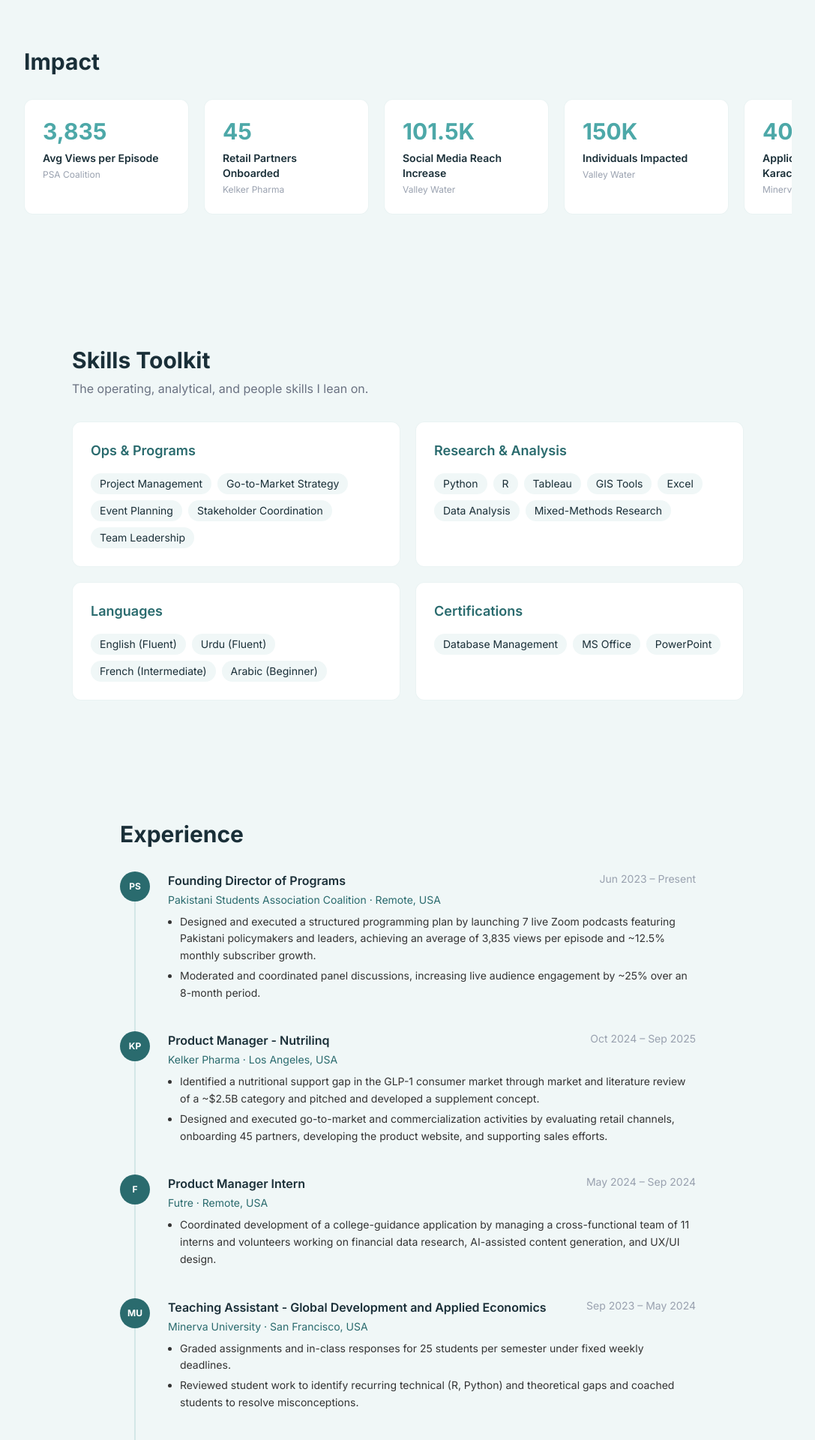
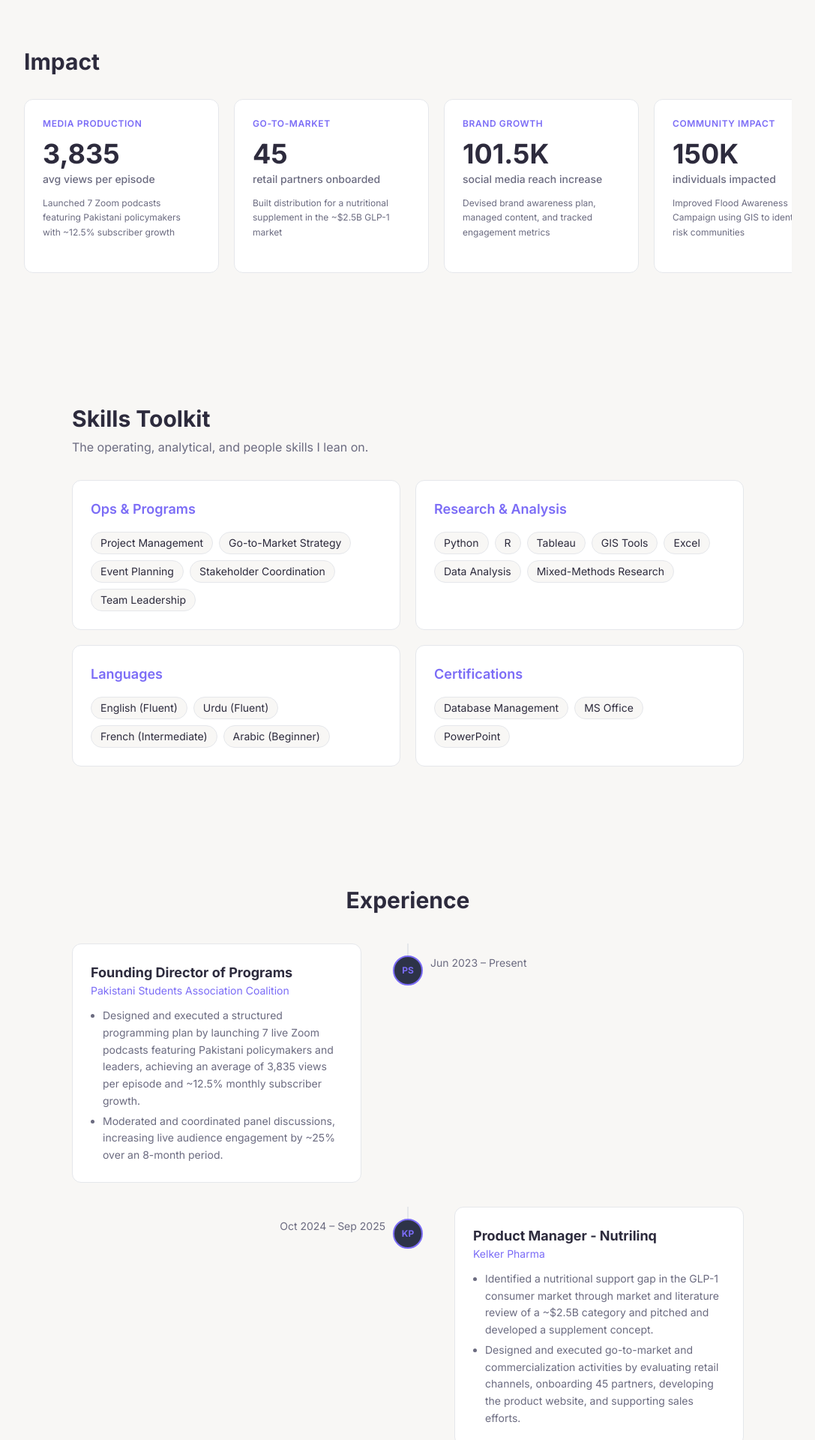
Before and after one commit to polynomialme/nabeeha, a Next.js app: page / in a window 1280 px wide. Shown: the part 880-2800 px from the top of the page at 75% size, without its empty margins (96-1183 px from the left). Built offline with nearby package versions, Linux system fonts and the light colour scheme.

Commit message:
feat: jewel tone color scheme, alternating experience cards, improved impact cards with titles, light mode readability

```diff
--- a/app/globals.css
+++ b/app/globals.css
@@ -1,32 +1,36 @@
 @import "tailwindcss";
 
 @theme {
-  --color-teal-dark: #1A2F38;
-  --color-teal-primary: #2A6B6E;
-  --color-teal-accent: #4DA8A8;
-  --color-teal-light: #B8D8D8;
-  --color-teal-bg: #F0F7F7;
+  --color-navy: #1B1F2F;
+  --color-navy-light: #252A3A;
+  --color-navy-card: #2D3348;
+  --color-purple: #7B6CF6;
+  --color-purple-light: #9B8FFF;
+  --color-amber: #E8A87C;
+  --color-rose: #E879A0;
+  --color-cream: #F8F7F5;
+  --color-cream-card: #FFFFFF;
+  --color-text-dark: #2D2B3D;
+  --color-text-muted: #6B6B80;
+  --color-text-light: #E8E8F0;
+  --color-text-dim: #8888A0;
 }
 
 html {
   scroll-behavior: smooth;
 }
 
+/* Light mode */
 body {
-  color: #333333;
-  background-color: #F0F7F7;
+  color: var(--color-text-dark);
+  background-color: var(--color-cream);
   transition: background-color 0.3s, color 0.3s;
 }
 
-.dark body,
+/* Dark mode */
 html.dark body {
-  color: #E0E0E0;
-  background-color: #0F1A1F;
-}
-
-/* Dark mode overrides */
-html.dark {
-  --color-teal-bg: #0F1A1F;
+  color: var(--color-text-light);
+  background-color: var(--color-navy);
 }
 
 /* Impact horizontal scroll */
@@ -35,6 +39,7 @@
   scroll-snap-type: x mandatory;
   -webkit-overflow-scrolling: touch;
   scrollbar-width: none;
+  padding-right: 40px;
 }
 .impact-scroll::-webkit-scrollbar {
   display: none;
--- a/app/layout.tsx
+++ b/app/layout.tsx
@@ -16,7 +16,7 @@
 }) {
   return (
     <html lang="en" suppressHydrationWarning>
-      <body className={`${inter.className} dark:bg-[#0F1A1F] dark:text-gray-200 transition-colors`}>{children}</body>
+      <body className={`${inter.className} dark:bg-navy dark:text-text-light transition-colors`}>{children}</body>
     </html>
   );
 }
--- a/components/About.tsx
+++ b/components/About.tsx
@@ -4,10 +4,10 @@
 
 export default function About({ bio }: AboutProps) {
   return (
-    <section id="about" className="py-20 px-6 bg-teal-bg dark:bg-[#0F1A1F]">
+    <section id="about" className="py-20 px-6 bg-cream dark:bg-navy">
       <div className="max-w-3xl mx-auto">
-        <h2 className="text-3xl font-bold text-teal-dark dark:text-white mb-6">About</h2>
-        <p className="text-lg leading-relaxed dark:text-gray-300">{bio}</p>
+        <h2 className="text-3xl font-bold text-text-dark dark:text-white mb-6">About</h2>
+        <p className="text-lg leading-relaxed text-text-muted dark:text-text-dim">{bio}</p>
       </div>
     </section>
   );
--- a/components/Experience.tsx
+++ b/components/Experience.tsx
@@ -26,34 +26,92 @@
 }
 
 function getInitials(org: string): string {
-  return org.split(/[\s-]+/).filter(w => w.length > 2).slice(0, 2).map(w => w[0]).join("").toUpperCase();
+  return org.split(/[\s-]+/).filter(w => w.length > 2).map(w => w[0]).slice(0, 2).join("").toUpperCase();
 }
 
-function ExperienceEntry({ item }: { item: ExperienceItem }) {
+function ExperienceCard({ item, index }: { item: ExperienceItem; index: number }) {
+  const isLeft = index % 2 === 0;
+
   return (
-    <div className="relative pl-16 pb-10 last:pb-0">
+    <div className="relative flex items-start md:items-center">
+      {/* Mobile: simple card layout */}
+      <div className="md:hidden w-full pl-12">
         {/* Timeline line */}
-      <div className="absolute left-[19px] top-10 bottom-0 w-[2px] bg-teal-light/50 dark:bg-teal-primary/30" />
-      {/* Logo circle */}
-      <div className="absolute left-0 top-0 w-10 h-10 rounded-full bg-teal-primary dark:bg-teal-accent/20 flex items-center justify-center text-white dark:text-teal-accent text-xs font-bold">
-        {getInitials(item.org)}
+        <div className="absolute left-[19px] top-0 bottom-0 w-[2px] bg-gray-200 dark:bg-purple/20" />
+        {/* Circle */}
+        <div className="absolute left-[10px] top-6 w-5 h-5 rounded-full bg-purple border-4 border-cream dark:border-navy z-10" />
+        <div className="bg-cream-card dark:bg-navy-card rounded-xl p-5 border border-gray-200 dark:border-purple/20">
+          <div className="text-xs text-text-muted dark:text-text-dim mb-2">
+            {formatDate(item.startDate)} – {formatDate(item.endDate)}
           </div>
-      <div className="flex flex-col sm:flex-row sm:justify-between sm:items-start mb-1">
-        <h3 className="font-semibold text-teal-dark dark:text-white">{item.title}</h3>
-        <span className="text-sm text-gray-400 shrink-0">
-          {formatDate(item.startDate)} – {formatDate(item.endDate)}
-        </span>
-      </div>
-      <p className="text-sm text-teal-primary dark:text-teal-accent mb-2">
-        {item.org} · {item.location}
-      </p>
+          <h3 className="font-bold text-text-dark dark:text-white text-lg">{item.title}</h3>
+          <p className="text-sm text-purple dark:text-purple-light mb-3">{item.org}</p>
           <ul className="list-disc list-outside ml-4 space-y-1">
             {item.bullets.map((bullet, i) => (
-          <li key={i} className="text-sm leading-relaxed dark:text-gray-300">
+              <li key={i} className="text-sm leading-relaxed text-text-muted dark:text-text-dim">
                 {bullet}
               </li>
             ))}
           </ul>
+        </div>
+      </div>
+
+      {/* Desktop: alternating layout */}
+      <div className="hidden md:grid md:grid-cols-[1fr_60px_1fr] w-full items-start">
+        {/* Left side */}
+        <div className={`${isLeft ? "pr-8" : ""}`}>
+          {isLeft ? (
+            <div className="bg-cream-card dark:bg-navy-card rounded-xl p-6 border border-gray-200 dark:border-purple/20">
+              <h3 className="font-bold text-text-dark dark:text-white text-lg">{item.title}</h3>
+              <p className="text-sm text-purple dark:text-purple-light mb-3">{item.org}</p>
+              <ul className="list-disc list-outside ml-4 space-y-1">
+                {item.bullets.map((bullet, i) => (
+                  <li key={i} className="text-sm leading-relaxed text-text-muted dark:text-text-dim">
+                    {bullet}
+                  </li>
+                ))}
+              </ul>
+            </div>
+          ) : (
+            <div className="flex items-center justify-end h-full pt-4">
+              <span className="text-sm text-text-muted dark:text-text-dim">
+                {formatDate(item.startDate)} – {formatDate(item.endDate)}
+              </span>
+            </div>
+          )}
+        </div>
+
+        {/* Center timeline */}
+        <div className="flex flex-col items-center relative">
+          <div className="absolute top-0 bottom-0 w-[2px] bg-gray-200 dark:bg-purple/20" />
+          <div className="relative z-10 w-10 h-10 rounded-full bg-navy-card dark:bg-navy-light border-2 border-purple flex items-center justify-center text-xs font-bold text-purple mt-4">
+            {getInitials(item.org)}
+          </div>
+        </div>
+
+        {/* Right side */}
+        <div className={`${!isLeft ? "pl-8" : ""}`}>
+          {!isLeft ? (
+            <div className="bg-cream-card dark:bg-navy-card rounded-xl p-6 border border-gray-200 dark:border-purple/20">
+              <h3 className="font-bold text-text-dark dark:text-white text-lg">{item.title}</h3>
+              <p className="text-sm text-purple dark:text-purple-light mb-3">{item.org}</p>
+              <ul className="list-disc list-outside ml-4 space-y-1">
+                {item.bullets.map((bullet, i) => (
+                  <li key={i} className="text-sm leading-relaxed text-text-muted dark:text-text-dim">
+                    {bullet}
+                  </li>
+                ))}
+              </ul>
+            </div>
+          ) : (
+            <div className="flex items-center h-full pt-4">
+              <span className="text-sm text-text-muted dark:text-text-dim">
+                {formatDate(item.startDate)} – {formatDate(item.endDate)}
+              </span>
+            </div>
+          )}
+        </div>
+      </div>
     </div>
   );
 }
@@ -62,12 +120,12 @@
   const sorted = [...items].sort(sortByDate);
 
   return (
-    <section id="experience" className="py-20 px-6 bg-teal-bg dark:bg-[#0F1A1F]">
-      <div className="max-w-3xl mx-auto">
-        <h2 className="text-3xl font-bold text-teal-dark dark:text-white mb-8">Experience</h2>
-        <div>
+    <section id="experience" className="py-20 px-6 bg-cream dark:bg-navy">
+      <div className="max-w-4xl mx-auto">
+        <h2 className="text-3xl font-bold text-text-dark dark:text-white mb-10 text-center">Experience</h2>
+        <div className="space-y-8">
           {sorted.map((item, i) => (
-            <ExperienceEntry key={i} item={item} />
+            <ExperienceCard key={i} item={item} index={i} />
           ))}
         </div>
       </div>
--- a/components/Impact.tsx
+++ b/components/Impact.tsx
@@ -1,6 +1,8 @@
 interface ImpactItem {
+  title: string;
   number: string;
   label: string;
+  description: string;
   org: string;
   date: string;
 }
@@ -15,22 +17,27 @@
   );
 
   return (
-    <section id="impact" className="py-20 px-6">
+    <section id="impact" className="py-20 px-6 bg-cream dark:bg-navy">
       <div className="max-w-5xl mx-auto">
-        <h2 className="text-3xl font-bold text-teal-dark dark:text-white mb-8">Impact</h2>
+        <h2 className="text-3xl font-bold text-text-dark dark:text-white mb-8">Impact</h2>
         <div className="impact-scroll flex gap-5 pb-4">
           {sorted.map((item, i) => (
             <div
               key={i}
-              className="min-w-[220px] max-w-[220px] bg-white dark:bg-teal-dark/50 rounded-xl p-6 border border-teal-light/30 dark:border-teal-primary/30 shrink-0"
+              className="min-w-[260px] max-w-[260px] bg-cream-card dark:bg-navy-card rounded-xl p-6 border border-gray-200 dark:border-purple/20 shrink-0 hover:border-purple/50 transition-colors"
             >
-              <div className="text-3xl font-bold text-teal-accent mb-2">
+              <div className="text-xs font-semibold uppercase tracking-wider text-purple mb-3">
+                {item.title}
+              </div>
+              <div className="text-4xl font-bold text-text-dark dark:text-white mb-1">
                 {item.number}
               </div>
-              <div className="text-sm font-semibold text-teal-dark dark:text-white mb-1">
+              <div className="text-sm font-medium text-text-muted dark:text-text-dim mb-3">
                 {item.label}
               </div>
-              <div className="text-xs text-gray-400">{item.org}</div>
+              <p className="text-xs text-text-muted dark:text-text-dim leading-relaxed">
+                {item.description}
+              </p>
             </div>
           ))}
         </div>
--- a/components/SkillsToolkit.tsx
+++ b/components/SkillsToolkit.tsx
@@ -10,24 +10,24 @@
 
 export default function SkillsToolkit({ subtitle, categories }: SkillsToolkitProps) {
   return (
-    <section id="skills" className="py-20 px-6">
+    <section id="skills" className="py-20 px-6 bg-cream dark:bg-navy">
       <div className="max-w-4xl mx-auto">
-        <h2 className="text-3xl font-bold text-teal-dark dark:text-white mb-2">Skills Toolkit</h2>
-        <p className="text-gray-500 dark:text-teal-light mb-8">{subtitle}</p>
+        <h2 className="text-3xl font-bold text-text-dark dark:text-white mb-2">Skills Toolkit</h2>
+        <p className="text-text-muted dark:text-text-dim mb-8">{subtitle}</p>
         <div className="grid grid-cols-1 sm:grid-cols-2 gap-5">
           {categories.map((cat) => (
             <div
               key={cat.name}
-              className="bg-white dark:bg-teal-dark/50 rounded-xl p-6 border border-teal-light/30 dark:border-teal-primary/30"
+              className="bg-cream-card dark:bg-navy-card rounded-xl p-6 border border-gray-200 dark:border-purple/20"
             >
-              <h3 className="font-semibold text-teal-primary dark:text-teal-accent mb-4 text-lg">
+              <h3 className="font-semibold text-purple dark:text-purple-light mb-4 text-lg">
                 {cat.name}
               </h3>
               <div className="flex flex-wrap gap-2">
                 {cat.items.map((item) => (
                   <span
                     key={item}
-                    className="text-sm px-3 py-1 bg-teal-bg dark:bg-teal-dark rounded-full text-teal-dark dark:text-teal-light"
+                    className="text-sm px-3 py-1 bg-cream dark:bg-navy rounded-full text-text-dark dark:text-text-dim border border-gray-200 dark:border-purple/10"
                   >
                     {item}
                   </span>
--- a/data.json
+++ b/data.json
@@ -9,50 +9,66 @@
   },
   "impact": [
     {
+      "title": "Go-to-Market",
       "number": "45",
-      "label": "Retail Partners Onboarded",
+      "label": "retail partners onboarded",
+      "description": "Built distribution for a nutritional supplement in the ~$2.5B GLP-1 market",
       "org": "Kelker Pharma",
       "date": "2025-09"
     },
     {
+      "title": "Brand Growth",
       "number": "101.5K",
-      "label": "Social Media Reach Increase",
+      "label": "social media reach increase",
+      "description": "Devised brand awareness plan, managed content, and tracked engagement metrics",
       "org": "Valley Water",
       "date": "2023-08"
     },
     {
+      "title": "Outreach Strategy",
       "number": "400%",
-      "label": "Application Growth from Karachi",
+      "label": "application growth from Karachi",
+      "description": "Identified underrepresented city, coordinated targeted outreach with high-performing schools",
       "org": "Minerva University",
       "date": "2023-05"
     },
     {
+      "title": "Community Impact",
       "number": "150K",
-      "label": "Individuals Impacted",
+      "label": "individuals impacted",
+      "description": "Improved Flood Awareness Campaign using GIS to identify high-risk communities",
       "org": "Valley Water",
       "date": "2023-08"
     },
     {
+      "title": "Global Reach",
       "number": "~12.5K",
-      "label": "Applications/Year Increase",
+      "label": "applications/year increase",
+      "description": "Outreach across Middle East, North Africa, and Pakistan, presenting in 16 countries",
       "org": "Minerva University",
       "date": "2023-05"
     },
     {
+      "title": "Media Production",
       "number": "3,835",
-      "label": "Avg Views per Episode",
+      "label": "avg views per episode",
+      "description": "Launched 7 Zoom podcasts featuring Pakistani policymakers with ~12.5% subscriber growth",
       "org": "PSA Coalition",
       "date": "2026-05"
     },
     {
+      "title": "Sustainability",
       "number": "~60%",
-      "label": "B-Corp Score Increase",
+      "label": "B-Corp score increase",
+      "description": "Audited business practices and developed targeted operational recommendations",
       "org": "Expatrio",
       "date": "2021-04"
     },
     {
+      "title": "Youth Engagement",
       "number": "824",
-      "label": "Participants Engaged",
+      "label": "participants engaged",
+      "description": "Moderated 15 competition sessions and outreach to 93 underrepresented schools",
       "org": "Science Bowl Pakistan",
       "date": "2023-05"
     }
```
Also changed, not shown: components/Contact.tsx (+11 -11 lines), components/Education.tsx (+13 -13 lines), components/Hero.tsx (+5 -5 lines), components/Navbar.tsx (+9 -12 lines), components/Projects.tsx (+10 -10 lines). Lines whose indentation alone changed are shown as unchanged.
